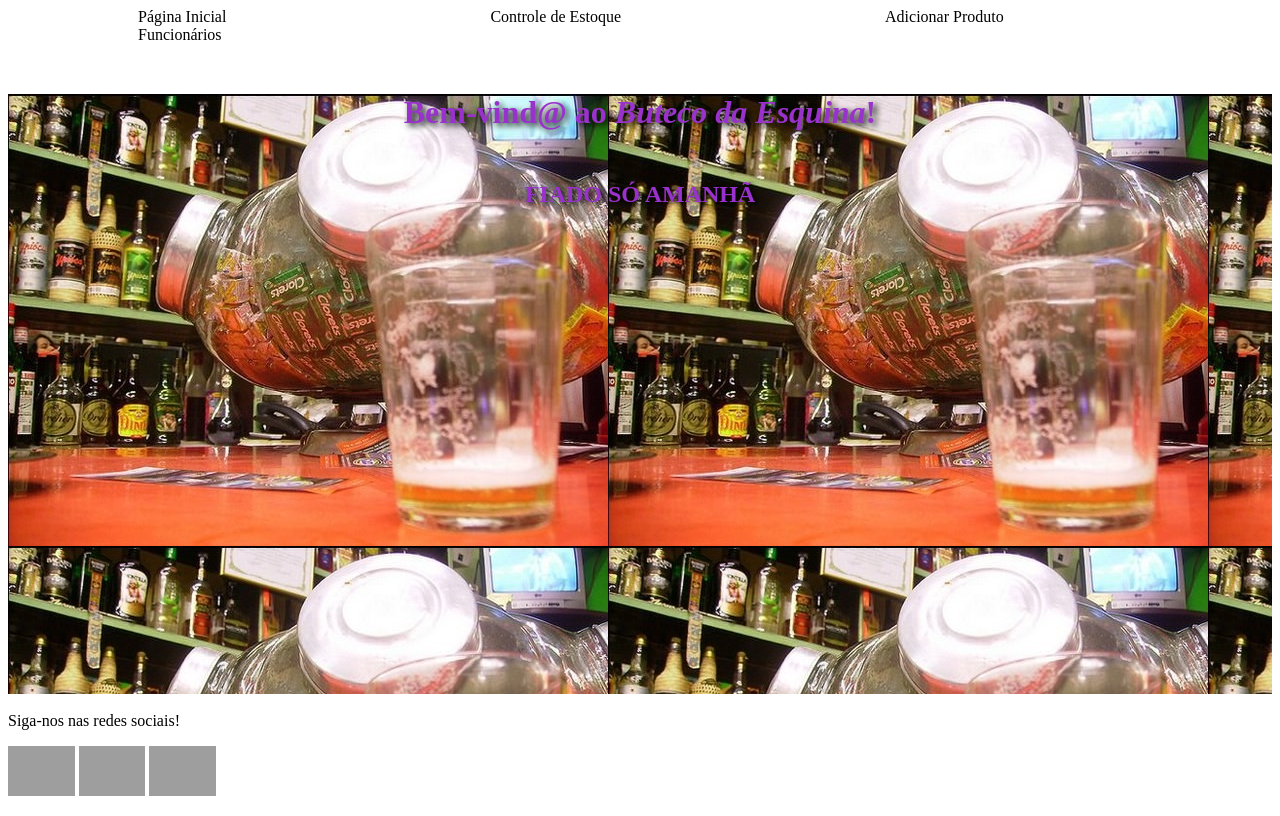
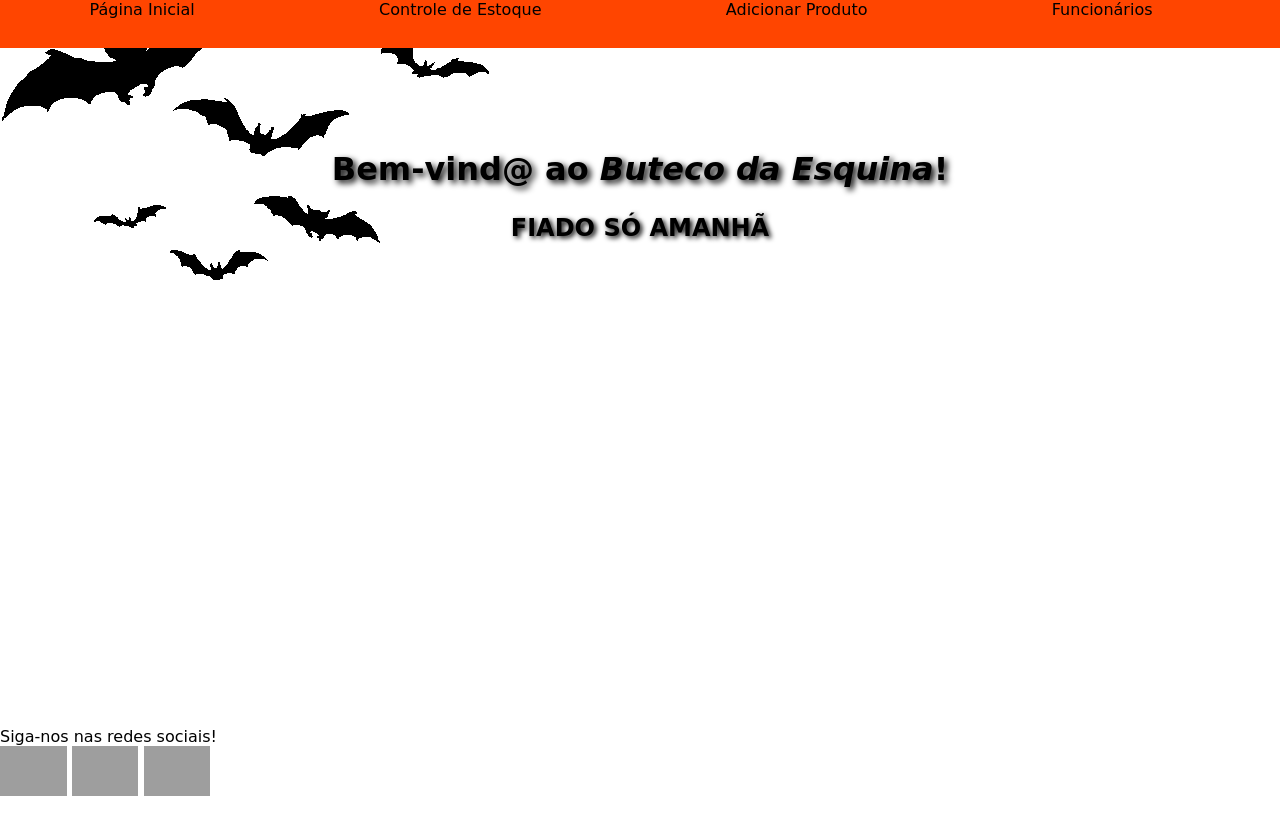
Before and after one commit to future4code/Caio-Graco, a plain HTML site: page quinzena1/sistema-loja/index.html in a window 1280 px wide. Drawn offline with Linux system fonts and the light colour scheme; grey boxes are pictures that could not be loaded; a web font is replaced by a local one.

Commit message:
vamos.la.mais.uma.vez

```diff
--- a/quinzena1/sistema-loja/add-produto.css
+++ b/quinzena1/sistema-loja/add-produto.css
@@ -1,5 +1,15 @@
 a{
-    margin: 130px; text-decoration: none; color: black;
+    margin: 6%;
+    text-decoration: none;
+    color: black;
+    padding: 1%
+}
+a:hover{
+    background-color: white;
+}
+#nav{
+    background-color: orangered;
+    height: 10%;
 }
 h1{
     text-align: center; margin-top: 50px;
--- a/quinzena1/sistema-loja/ctrl-estoque.css
+++ b/quinzena1/sistema-loja/ctrl-estoque.css
@@ -1,3 +1,21 @@
 a{
-    margin: 130px; text-decoration: none; color: black;
+    margin: 6%;
+    text-decoration: none;
+    color: black;
+    padding: 1%
 }
+a:hover{
+    background-color: white;
+}
+#nav{
+    background-color: orangered;
+    height: 10%;
+}
+img{
+    height: 80px;
+    border-radius: 15px;
+ }
+ h1{
+    text-align: center; margin-top: 50px;
+    text-shadow: 0.1em 0.1em 0.2em black
+}
--- a/quinzena1/sistema-loja/funcionarios.css
+++ b/quinzena1/sistema-loja/funcionarios.css
@@ -1,3 +1,17 @@
 a{
-    margin: 130px; text-decoration: none; color: black;
+    margin: 6%;
+    text-decoration: none;
+    color: black;
+    padding: 1%
 }
+a:hover{
+    background-color: white;
+}
+#nav{
+    background-color: orangered;
+    height: 10%;
+}
+h1{
+    text-align: center; margin-top: 50px;
+    text-shadow: 0.1em 0.1em 0.2em black
+}
--- a/quinzena1/sistema-loja/index.css
+++ b/quinzena1/sistema-loja/index.css
@@ -1,14 +1,28 @@
+*{
+    font-family: 'Henny Penny', cursive;
+    margin: 0;
+    padding: 0;
+}
 a{
-    margin: 130px; text-decoration: none; color: black;
+    margin:0 6%;
+    text-decoration: none;
+    color: black;
+    padding: 1%
+
+}
+a:hover{
+    background-color: white;
 }
 
 h1{
-    text-align: center; margin-top: 50px;
+    text-align: center;
+    margin-top: 8%;
     text-shadow: 0.1em 0.1em 0.2em black;
 }
 h2{
-    text-align: center; margin-top: 50px;
-    text-shadow: 0.1em 0.1em 0.2em black
+    text-align: center;
+    margin-top: 2%;
+    text-shadow: 0.1em 0.1em 0.2em black;
 }
 img{
     height: 50px;
@@ -16,15 +30,21 @@ img{
 
 }
 #bot{
-    position: fixed; bottom: 0;
+    position: fixed;
+    bottom: 0;
 }
 #aliatrais{
-    background-image: url("img/tela.jpg");
-    color: darkorchid;
+    color: black;
     height: 75%;
 
 
 }
 body{
-    height: 100vh;
+    height: 60vh;
+    background-image: url("img/bat4.gif");
+    background-repeat: no-repeat;
 }
+#nav{
+    background-color: orangered;
+    height: 10%;
+}
--- a/quinzena1/sistema-loja/index.html
+++ b/quinzena1/sistema-loja/index.html
@@ -5,11 +5,12 @@
     <meta name="viewport" content="width=device-width, initial-scale=1.0">
     <meta http-equiv="X-UA-Compatible" content="ie=edge">
     <link href="index.css" type="text/css" rel="stylesheet">
+    <link href="https://fonts.googleapis.com/css2?family=Henny+Penny&display=swap" rel="stylesheet">
     <title>Buteco da Esquina</title>
 </head>
 <body>
 
-    <div>
+    <div id="nav">
         <a href="index.html">Página Inicial</a>
         <a href="ctrl-estoque.html">Controle de Estoque</a>
         <a href="add-produto.html">Adicionar Produto</a>
```
Also changed, not shown: quinzena1/sistema-loja/add-produto.html (+1 -1 lines), quinzena1/sistema-loja/ctrl-estoque.html (+2 -2 lines), quinzena1/sistema-loja/funcionarios.html (+2 -2 lines), quinzena1/sistema-loja/img/bat-crows-black-and-white-bat.jpg (added), quinzena1/sistema-loja/img/bat4.gif (added).
